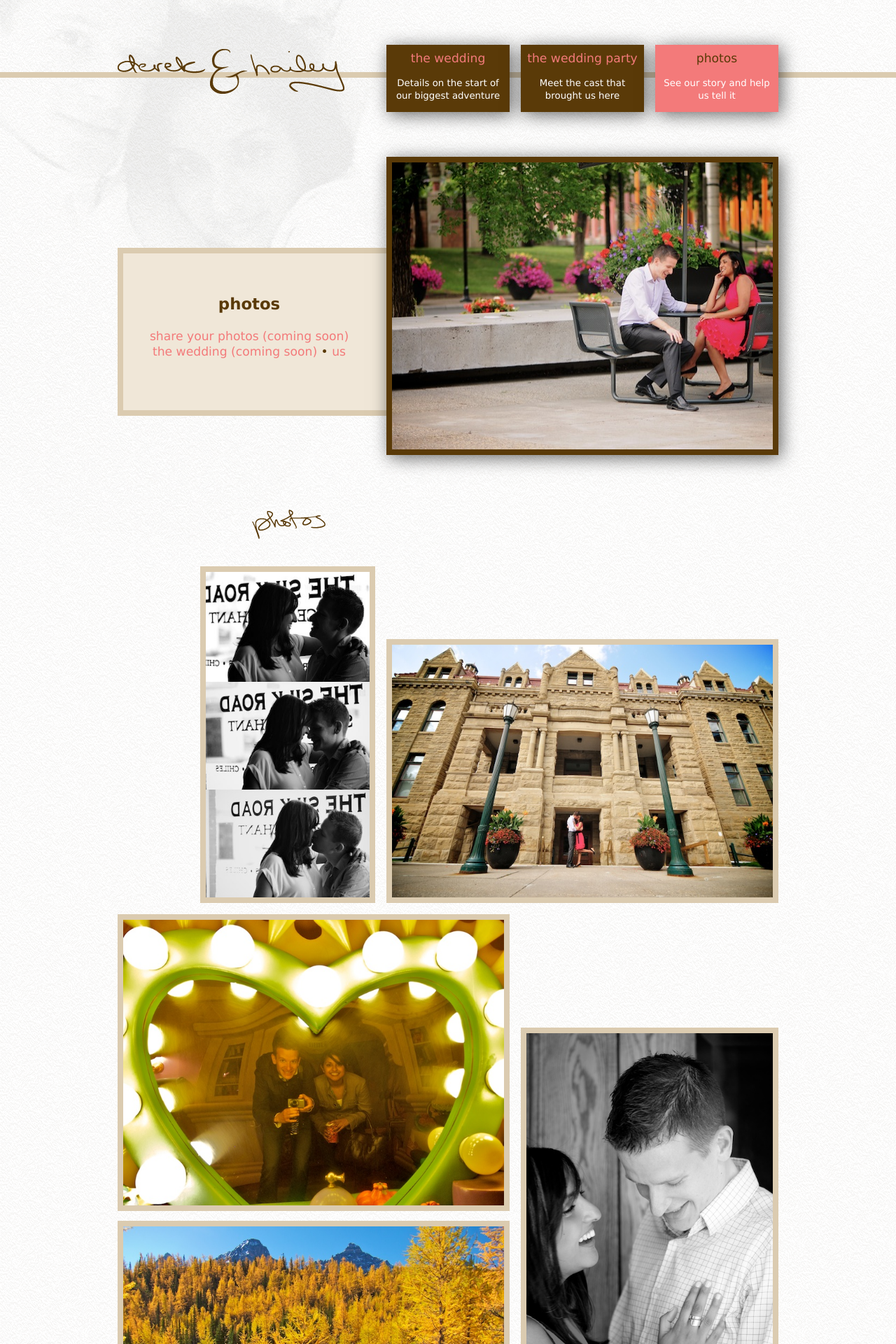
After one commit to dmcb/derek-and-hailey-wedding, a CodeIgniter app: page /photos in a window 1280 px wide. The commit adds this page. Shown: the top 1920 px of the page at 70% size. Run offline with CodeIgniter, Linux system fonts and the light colour scheme; some libraries are stand-ins or nearby versions.

Commit message:
Adding photos page.
Photos page added.

```diff
--- a/ci_app_2.1.2/config/routes.php
+++ b/ci_app_2.1.2/config/routes.php
@@ -38,7 +38,7 @@
 |
 */
 
-$route['wedding|wedding-party|tweets'] = "pages";
+$route['wedding|wedding-party|photos|tweets'] = "pages";
 $route['default_controller'] = "pages";
 $route['404_override'] = '';
 
--- a/ci_app_2.1.2/views/page.php
+++ b/ci_app_2.1.2/views/page.php
@@ -41,10 +41,9 @@
 					</a>
 				</li>
 				<li>
-					<a <?php if ($uri_segments[sizeof($uri_segments)-1] == "photos") echo 'class="selected"';?>>
-						<span class="title">Photos + Blog</span>
-						<!--<span class="description">See our story and help us tell it</span>-->
-						<span class="description">Coming soon...</span>
+					<a href="photos" <?php if ($uri_segments[sizeof($uri_segments)-1] == "photos") echo 'class="selected"';?>>
+						<span class="title">Photos</span>
+						<span class="description">See our story and help us tell it</span>
 					</a>
 				</li>
 			</ul>
@@ -69,7 +68,7 @@
 				</a>
 
 				<div class="menu">
-					<a href="./">the wedding</a> &bull; <a href="wedding-party">the wedding party</a> &bull; <a>photos + blog</a>
+					<a href="./">the wedding</a> &bull; <a href="wedding-party">the wedding party</a> &bull; <a href="photos">photos</a>
 					<a class="watermark" href="http://dmcbdesign.com"><img src="<?php echo base_url();?>assets/images/watermark.png" alt="Made with love by dmcb design" /></a>
 				</div>
 			</div>
--- /dev/null
+++ b/ci_app_2.1.2/views/photos.php
@@ -0,0 +1,29 @@
+  	<div class="navigation">
+  		<div class="wrapper">
+  			<div class="box">
+				<h2>Photos</h2>
+				<span><a href="">Share Your Photos (coming soon)</a></span>
+				<span><a href="">The Wedding (coming soon)</a> &bull; <a href="#photos">Us</a></span>
+			</div>
+			<img src="assets/images/photo_3.jpg" alt="" class="rotate" />
+  		</div>
+  	</div>
+
+  	<div class="page">
+  		<div class="wrapper">
+  			<div class="section" id="photos">
+	  			<h3><img src="assets/images/photos.png" alt="Photos" /></h3>
+
+	  			<div style="position: relative;">
+		  			<img src="<?php echo base_url();?>assets/images/engagement_1.jpg" alt="" style="width: 234px; height: 465px; left: 118px;" class="scale" id="engagement_1"/>
+		  			<img src="<?php echo base_url();?>assets/images/engagement_2.jpg" alt="" style="width: 544px; height: 361px; left: 384px; top: 104px;" class="scale" id="engagement_2"/>
+		  			<img src="<?php echo base_url();?>assets/images/engagement_3.jpg" alt="" style="width: 544px; height: 408px; top: 497px;" class="scale" id="engagement_3"/>
+		  			<img src="<?php echo base_url();?>assets/images/engagement_4.jpg" alt="" style="width: 352px; height: 530px; left: 576px; top: 659px;" class="scale" id="engagement_4"/>
+		  			<img src="<?php echo base_url();?>assets/images/engagement_5.jpg" alt="" style="width: 544px; height: 408px; top: 935px;" class="scale" id="engagement_5"/>
+		  			<img src="<?php echo base_url();?>assets/images/engagement_6.jpg" alt="" style="width: 352px; height: 276px; top: 1373px;" class="scale" id="engagement_6"/>
+		  			<img src="<?php echo base_url();?>assets/images/engagement_7.jpg" alt="" style="width: 544px; height: 816px; left: 384px; top: 1423px;" class="scale" id="engagement_7"/>
+		  			<img src="<?php echo base_url();?>assets/images/engagement_8.jpg" alt="" style="width: 261px; height: 393px; left: 91px; top: 1679px" class="scale" id="engagement_8"/>
+	  			</div>
+			</div>
+  		</div>
+  	</div>
```
Also changed, not shown: assets/images/engagement_1.jpg (added), assets/images/engagement_2.jpg (added), assets/images/engagement_3.jpg (added), assets/images/engagement_4.jpg (added), assets/images/engagement_5.jpg (added), assets/images/engagement_6.jpg (added), assets/images/engagement_7.jpg (added), assets/images/engagement_8.jpg (added), assets/images/photo_3.jpg (added).
